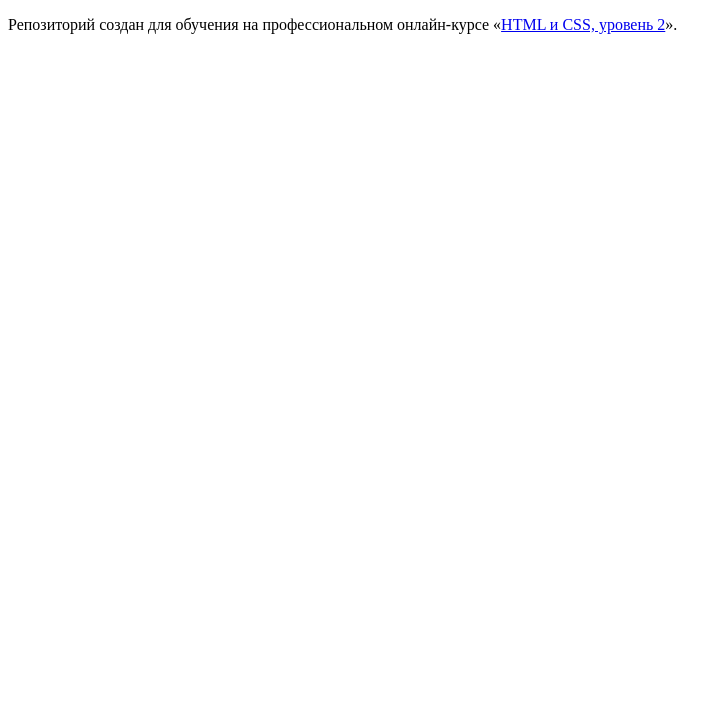
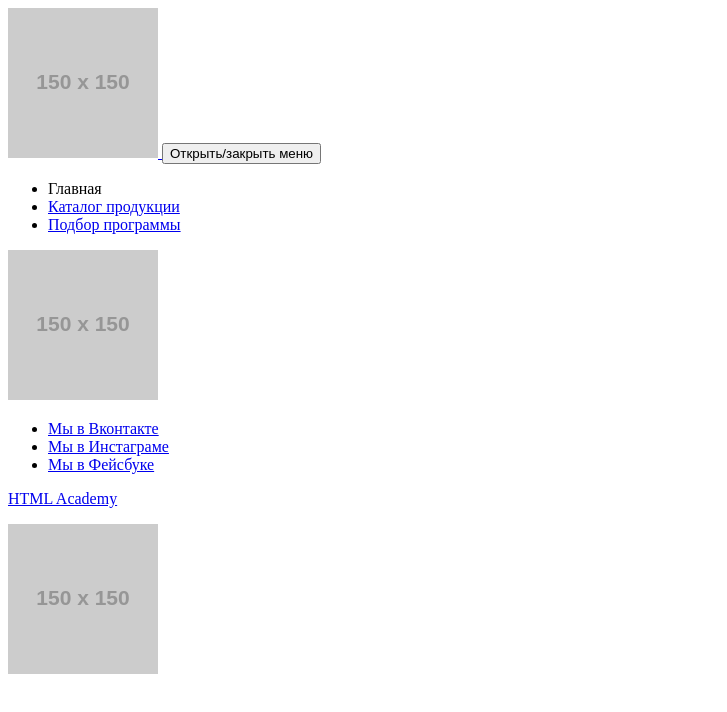
Before and after one commit to varAndez/cat-energy, a website: page source/catalog.html in a window 1280 px wide. Shown: the whole page, without its empty margins (0-727 px from the left). Drawn offline with Linux system fonts and the light colour scheme; placeholder pictures from the web are drawn by us.

Commit message:
Добавляет разметку навигации и подвала сайта на страницах формы заказа и каталога

```diff
--- a/source/catalog.html
+++ b/source/catalog.html
@@ -1,12 +1,58 @@
 <!DOCTYPE html>
-<html lang="ru">
-  <head>
-    <meta charset="utf-8">
-    <title>HTML Academy: Кэт энерджи</title>
-  </head>
-  <body>
+<html class="page" lang="ru">
 
-    <p>Репозиторий создан для обучения на профессиональном онлайн‑курсе «<a href="https://htmlacademy.ru/intensive/adaptive">HTML и CSS, уровень 2</a>».</p>
+<head>
+  <meta charset="utf-8">
+  <meta name="viewport" content="width=device-width, initial-scale=1" />
+  <title>HTML Academy: Кэт энерджи</title>
+</head>
 
-  </body>
+<body class="page__body">
+  <header class="page-header">
+    <a href="index.html" class="page-header__logo">
+      <img src="https://via.placeholder.com/150x150" width="150" height="150" alt="Логотип cat-energy!">
+    </a>
+    <button class="page-header__toggle" type="button"><span class="visually-hidden">Открыть/закрыть
+        меню</span></button>
+    <nav class="page-header_nav main-nav">
+      <ul class="main-nav__list">
+        <li class="main-nav__item">
+          <a> Главная </a>
+        </li>
+        <li class="main-nav__item active">
+          <a href="catalog.html"> Каталог продукции </a>
+        </li>
+        <li class="main-nav__item">
+          <a href="form.html"> Подбор программы </a>
+        </li>
+      </ul>
+    </nav>
+  </header>
+
+  <main>
+
+  </main>
+
+  <footer class="page-footer">
+    <a class="page-footer__logo">
+      <img src="https://via.placeholder.com/150x150" width="150" height="150" alt="Логотип Cat-energy!">
+    </a>
+    <ul class="page-footer__social social">
+      <li class="social__item">
+        <a class="social__link" href="https://vk.com/htmlacademy">Мы в Вконтакте</a>
+      </li>
+      <li class="social__item">
+        <a class="social__link" href="https://www.instagram.com/htmlacademy">Мы в Инстаграме</a>
+      </li>
+      <li class="social__item">
+        <a class="social__link" href="https://www.facebook.com/htmlacademy">Мы в Фейсбуке</a>
+      </li>
+    </ul>
+    <a class="page-footer__copyright copyright" href="https://htmlacademy.ru/intensive/adaptive">
+      <p class="copyright__text">HTML Academy</p>
+      <img src="https://via.placeholder.com/150x150" width="150" height="150" alt="Логотип HTML Academy">
+    </a>
+  </footer>
+</body>
+
 </html>
```
Also changed, not shown: source/form.html (+54 -8 lines).
